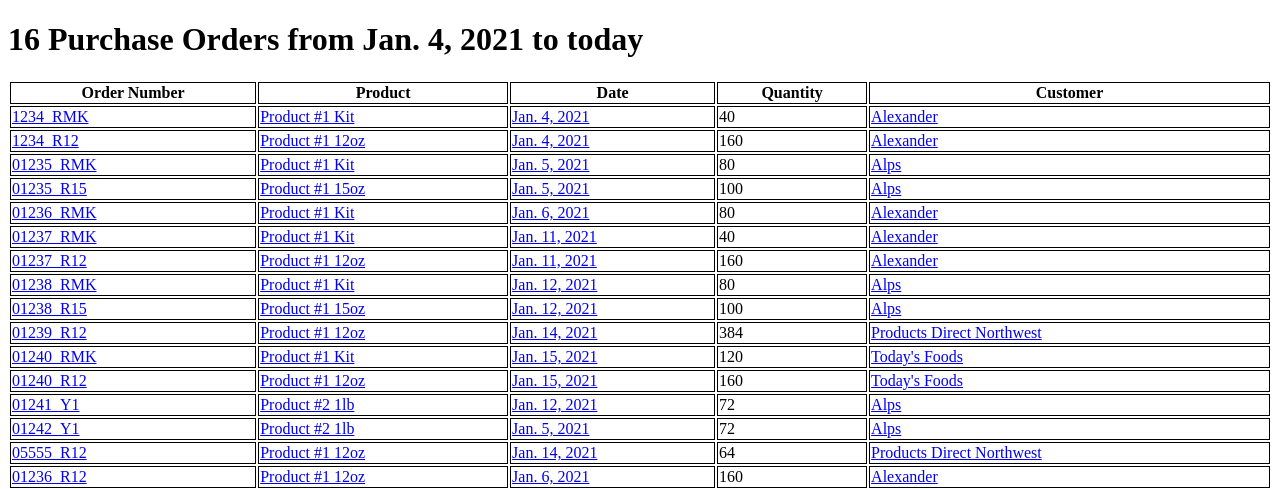
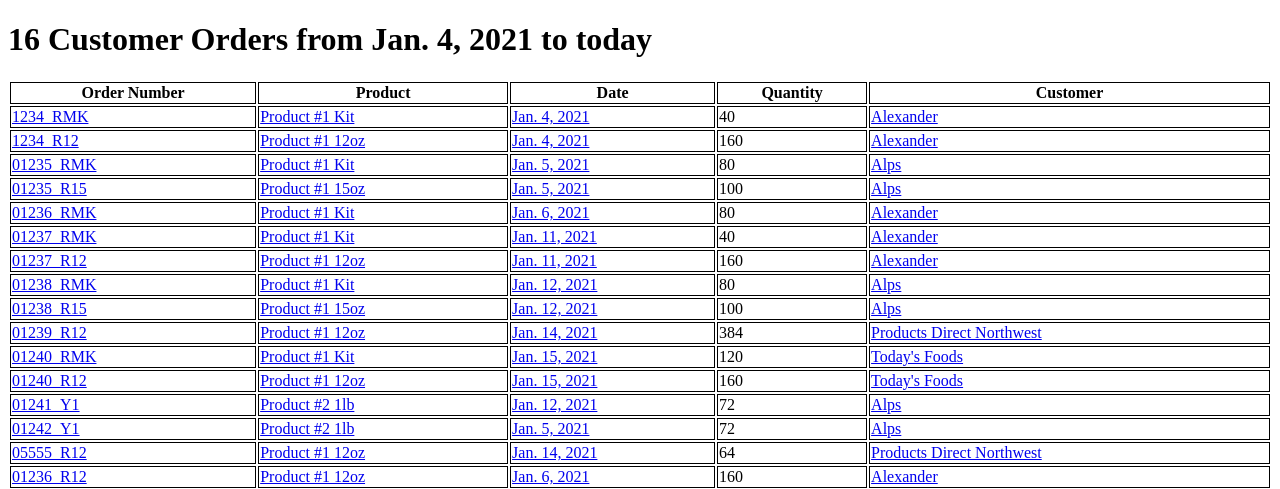
Before and after one commit to grant-king/production-management, a Django app: page /customer_orders/date/2021-01-04/ in a window 1280 px wide. Shown: the top 489 px of the page. Run offline with Django 3.2, Linux system fonts and the light colour scheme; data comes from the database, SQL or seed files in the repository.

Commit message:
Update customer_orders.html
Fix error in heading.

```diff
--- a/django-project/mysite/inventory/templates/inventory/customer_orders.html
+++ b/django-project/mysite/inventory/templates/inventory/customer_orders.html
@@ -10,7 +10,7 @@
 <body>
     <h1>
         {% if co_filter_count %}
-        {{ co_filter_count }} Purchase Orders from {{ filter_date }} to today
+        {{ co_filter_count }} Customer Orders from {{ filter_date }} to today
         {% else %}
         All {{ co_count }} Customer Orders
         {% endif %}
```
